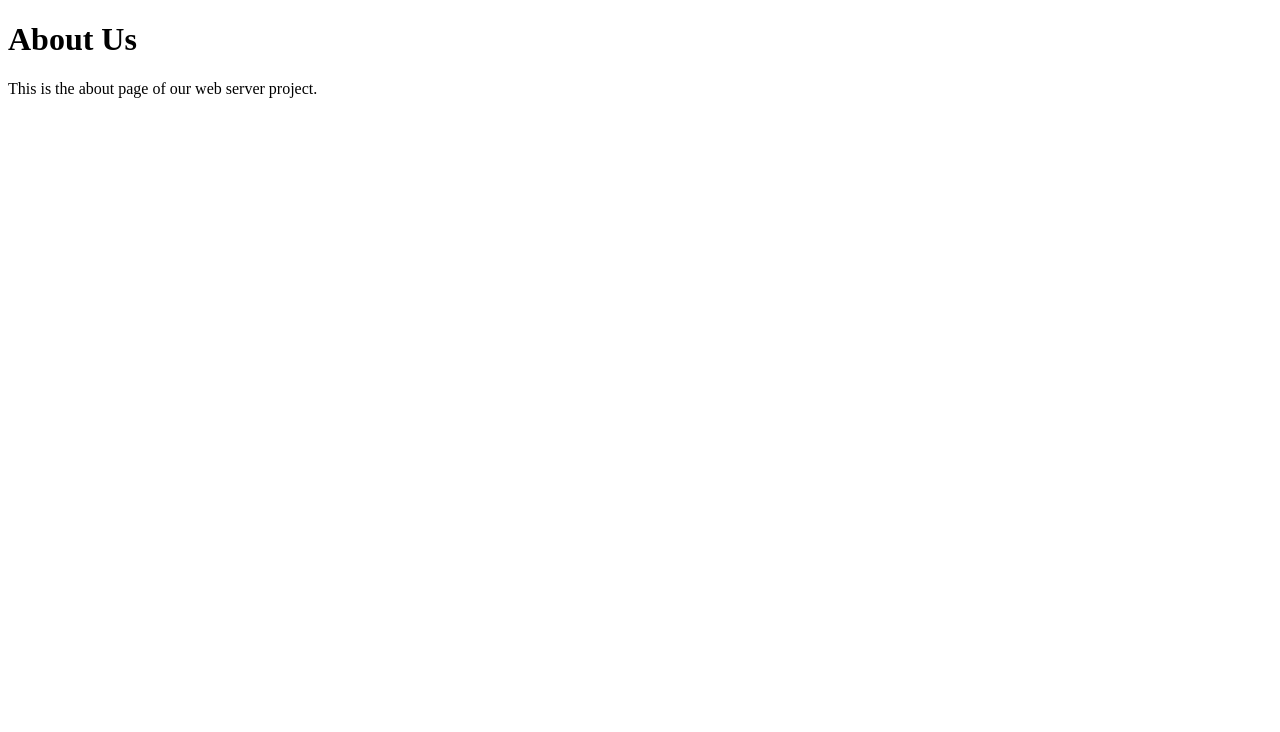
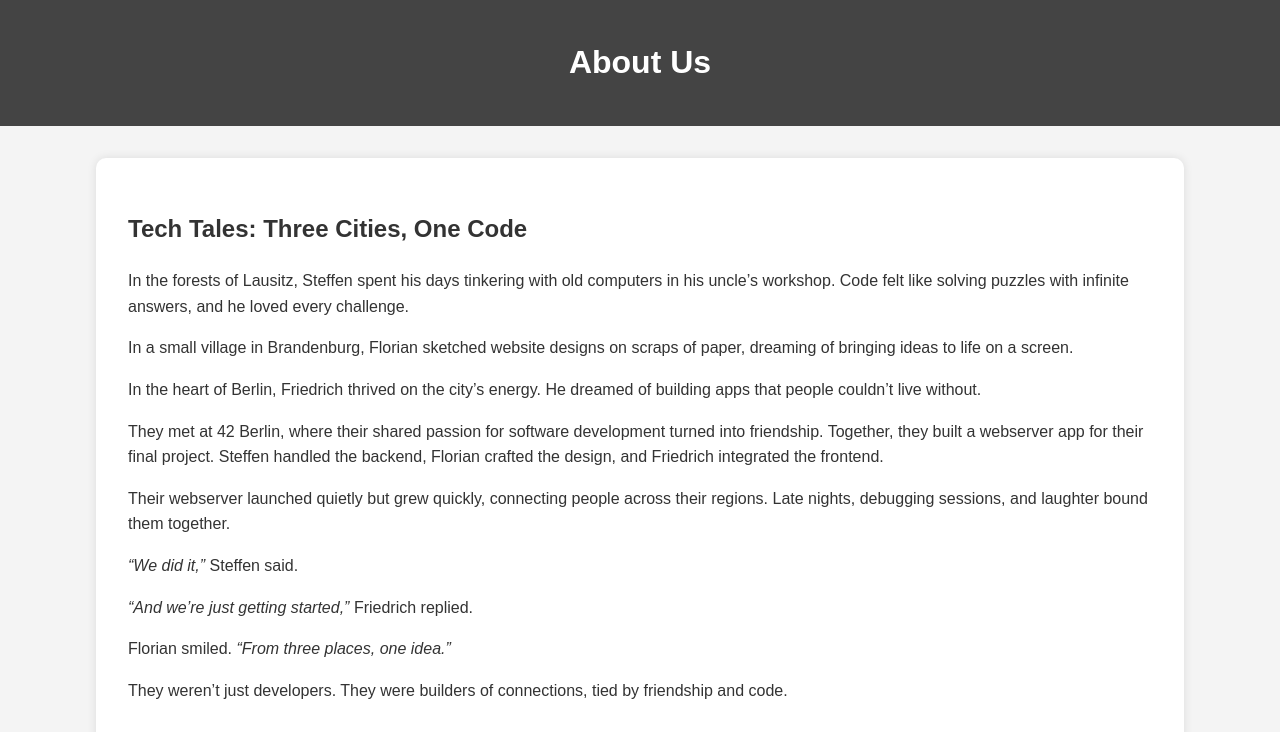
Before and after one commit to Mafematic/42_Webserv, a plain HTML site: page root/about.html in a window 1280 px wide. Shown: the top 732 px of the page. Drawn offline with Linux system fonts and the light colour scheme.

Commit message:
Added about page

```diff
--- a/root/about.html
+++ b/root/about.html
@@ -5,11 +5,62 @@
     <meta charset="UTF-8">
     <meta name="viewport" content="width=device-width, initial-scale=1.0">
     <title>About</title>
+    <style>
+        body {
+            font-family: Arial, sans-serif;
+            background-color: #f4f4f4;
+            color: #333;
+            margin: 0;
+            padding: 0;
+            line-height: 1.6;
+        }
+        header {
+            background-color: #444;
+            color: #fff;
+            padding: 1rem 0;
+            text-align: center;
+        }
+        .container {
+            width: 80%;
+            margin: 2rem auto;
+            background: #fff;
+            padding: 2rem;
+            border-radius: 10px;
+            box-shadow: 0 0 10px rgba(0, 0, 0, 0.1);
+        }
+        img {
+            display: block;
+            max-width: 60%;
+            height: auto;
+            margin: 2rem auto;
+            border-radius: 10px;
+        }
+        h1 {
+            text-align: center;
+        }
+        p {
+            margin: 1rem 0;
+        }
+    </style>
 </head>
 
 <body>
-    <h1>About Us</h1>
-    <p>This is the about page of our web server project.</p>
+    <header>
+        <h1>About Us</h1>
+    </header>
+    <div class="container">
+        <h2><strong>Tech Tales: Three Cities, One Code</strong></h2>
+        <p>In the forests of Lausitz, Steffen spent his days tinkering with old computers in his uncle’s workshop. Code felt like solving puzzles with infinite answers, and he loved every challenge.</p>
+        <p>In a small village in Brandenburg, Florian sketched website designs on scraps of paper, dreaming of bringing ideas to life on a screen.</p>
+        <p>In the heart of Berlin, Friedrich thrived on the city’s energy. He dreamed of building apps that people couldn’t live without.</p>
+        <p>They met at 42 Berlin, where their shared passion for software development turned into friendship. Together, they built a webserver app for their final project. Steffen handled the backend, Florian crafted the design, and Friedrich integrated the frontend.</p>
+        <p>Their webserver launched quietly but grew quickly, connecting people across their regions. Late nights, debugging sessions, and laughter bound them together.</p>
+        <p><em>“We did it,”</em> Steffen said.</p>
+        <p><em>“And we’re just getting started,”</em> Friedrich replied.</p>
+        <p>Florian smiled. <em>“From three places, one idea.”</em></p>
+        <p>They weren’t just developers. They were builders of connections, tied by friendship and code.</p>
+        <img src="webserve_image.webp" alt="Three friends collaborating on a webserver project">
+    </div>
 </body>
 
 </html>
```
Also changed, not shown: root/webserve_image.webp (added).
